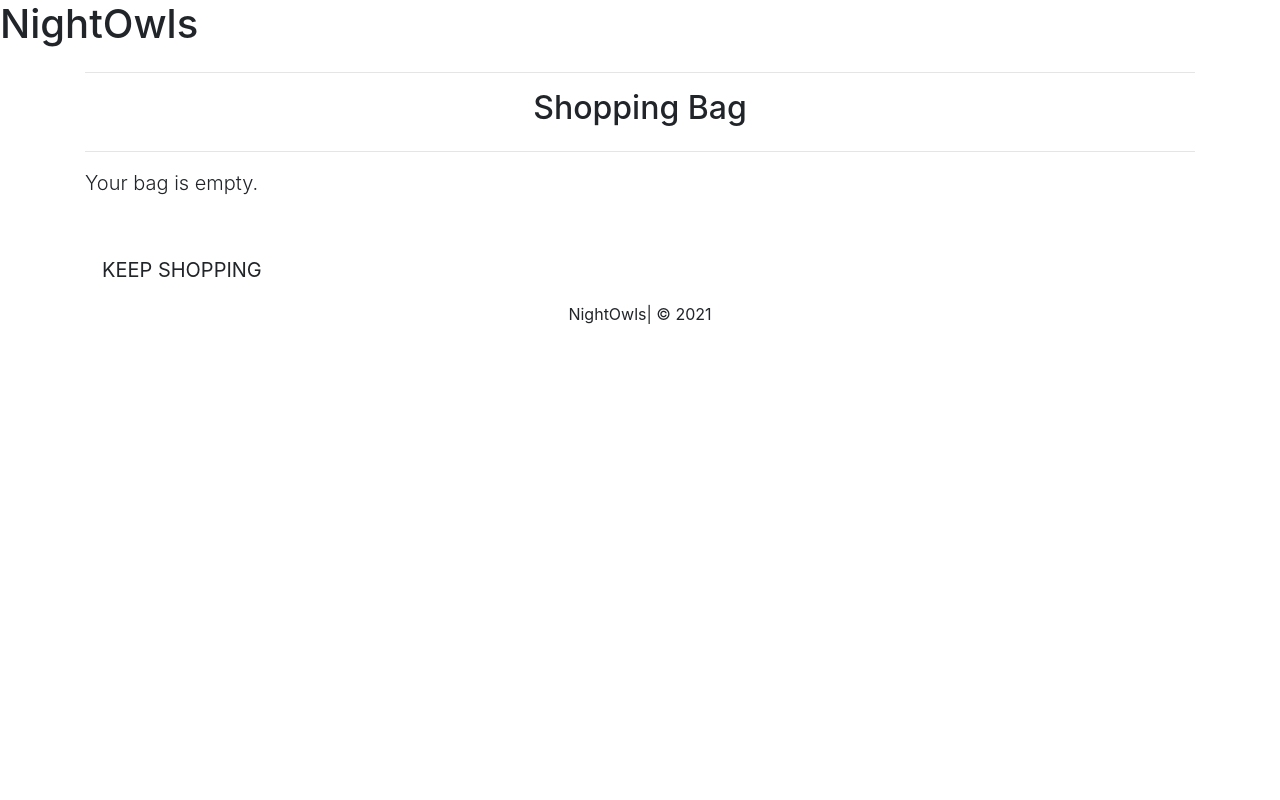
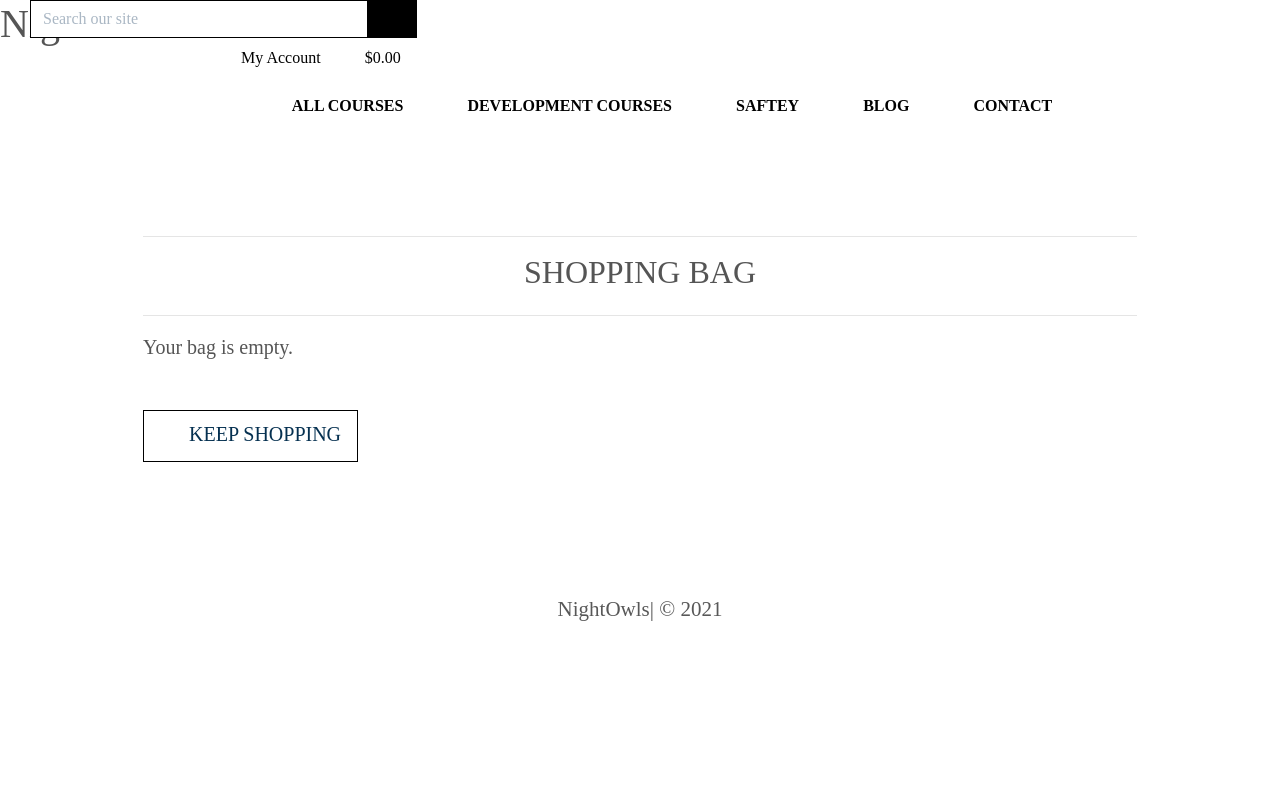
Before and after one commit to Kirst8/NightOwls, a Django app: page /bag/ in a window 1280 px wide. Run offline with Django 3.2, Linux system fonts and the light colour scheme; parts of the project's set-up code (start-up, migrations or seed data) failed here and were passed over; some libraries are stand-ins or nearby versions.

Commit message:
collectstatic files

```diff
--- a/checkout/templates/checkout/checkout.html
+++ b/checkout/templates/checkout/checkout.html
@@ -111,8 +111,6 @@
     </div>
     <div id="loading-overlay">
         <h1 class="text-light logo-font loading-spinner">
-            <span class="icon">
-                <i class="fas fa-3x fa-graduation-cap fa-spin"></i>
             </span>
         </h1>
     </div>
--- a/templates/base.html
+++ b/templates/base.html
@@ -16,13 +16,16 @@
 
     {% block corecss %}
     <link rel="stylesheet" href="https://stackpath.bootstrapcdn.com/bootstrap/4.4.1/css/bootstrap.min.css" integrity="sha384-Vkoo8x4CGsO3+Hhxv8T/Q5PaXtkKtu6ug5TOeNV6gBiFeWPGFN9MuhOf23Q9Ifjh" crossorigin="anonymous">
-     {% endblock %}
+    <link rel="stylesheet" href="{% static 'css/base.css' %}">
+    {% endblock %}
 
      {% block corejs %}
      <script src="https://code.jquery.com/jquery-3.4.1.slim.min.js" integrity="sha384-J6qa4849blE2+poT4WnyKhv5vZF5SrPo0iEjwBvKU7imGFAV0wwj1yYfoRSJoZ+n" crossorigin="anonymous"></script>
     <script src="https://cdn.jsdelivr.net/npm/popper.js@1.16.0/dist/umd/popper.min.js" integrity="sha384-Q6E9RHvbIyZFJoft+2mJbHaEWldlvI9IOYy5n3zV9zzTtmI3UksdQRVvoxMfooAo" crossorigin="anonymous"></script>
     <script src="https://stackpath.bootstrapcdn.com/bootstrap/4.4.1/js/bootstrap.min.js" integrity="sha384-wfSDF2E50Y2D1uUdj0O3uMBJnjuUD4Ih7YwaYd1iqfktj0Uod8GCExl3Og8ifwB6" crossorigin="anonymous"></script>
-     {% endblock %}
+       <!-- Stripe -->
+       <script src="https://js.stripe.com/v3/"></script>
+    {% endblock %}
 
      {% block extra_js %}
      {% endblock %}
@@ -33,7 +36,70 @@
   </head>
   <body>
     <h1>NightOwls</h1>
-    <header class="container-fluid fixed-top"></header>
+    <header class="container-fluid fixed-top">
+        <div class="col-12 col-lg-4 my-auto py-1 py-lg-0">
+            <form method="GET" action="{% url 'products' %}">
+                <div class="input-group w-100">
+                    <input class="form-control border border-black rounded-0" type="text" name="q" placeholder="Search our site">
+                    <div class="input-group-append">
+                        <button class="form-control btn btn-black border border-black rounded-0" type="submit">
+                            <span class="icon">
+                                <i class="fas fa-search"></i>
+                            </span>
+                        </button>
+                    </div>
+                </div>
+            </form>
+        </div>
+        <div class="col-12 col-lg-4 my-auto py-1 py-lg-0">
+            <ul class="list-inline list-unstyled text-center text-lg-right my-0">
+                <li class="list-inline-item dropdown">
+                    <a class="text-black nav-link" href="#" id="user-options" data-toggle="dropdown" aria-haspopup="true" aria-expanded="false">
+                        <div class="text-center">
+                            <div><i class="fas fa-user fa-lg"></i></div>
+                            <p class="my-0">My Account</p>
+                        </div>
+                    </a>
+                    <div class="dropdown-menu border-0" aria-labelledby="user-options">
+                        {% if request.user.is_authenticated %}
+                            {% if request.user.is_superuser %}
+                                <a href="{% url 'add_product' %}" class="dropdown-item">Product Management</a>
+                            {% endif %}
+                            <a href="{% url 'profile' %}" class="dropdown-item">My Profile</a>
+                            <a href="{% url 'account_logout' %}" class="dropdown-item">Logout</a>
+                        {% else %}
+                            <a href="{% url 'account_signup' %}" class="dropdown-item">Register</a>
+                            <a href="{% url 'account_login' %}" class="dropdown-item">Login</a>
+                        {% endif %}
+                    </div>
+                </li>
+                <li class="list-inline-item">
+                    <a class="{% if grand_total %}text-info font-weight-bold{% else %}text-black{% endif %} nav-link" href="{% url 'view_bag' %}">
+                        <div class="text-center">
+                            <div><i class="fas fa-shopping-bag fa-lg"></i></div>
+                            <p class="my-0">
+                                {% if grand_total %}
+                                    ${{ grand_total|floatformat:2 }}
+                                {% else %}
+                                    $0.00
+                                {% endif %}
+                            </p>
+                        </div>
+                    </a>
+                </li>
+            </ul>
+        </div>
+    </div>
+    <div class="row bg-white">
+        <nav class="navbar navbar-expand-lg navbar-light w-100">
+            <button class="navbar-toggler" type="button" data-toggle="collapse" data-target="#main-nav" aria-controls="main-nav" aria-expanded="false" aria-label="Toggle navigation">
+                <span class="navbar-toggler-icon"></span>
+            </button>
+            {% include 'includes/mobile-top-header.html' %}
+            {% include 'includes/main-nav.html' %}
+        </nav>
+    </div>
+    </header>
 
     {% if messages %}
         <div class="message-container"></div>
--- a/templates/includes/main-nav.html
+++ b/templates/includes/main-nav.html
@@ -19,7 +19,7 @@
 
         <li class="nav-item dropdown">
             <a class="logo-font font-weight-bold nav-link mr-5" href="#" id="clothing-link" data-toggle="dropdown" aria-haspopup="true" aria-expanded="false">
-                Business Courses
+               Development courses
             </a>
             <div class="dropdown-menu border-0" aria-labelledby="clothing-link">
                 <a href="{% url 'products' %}?category=Child development" class="dropdown-item">Child development</a>
@@ -31,7 +31,7 @@
 
         <li class="nav-item dropdown">
             <a class="logo-font font-weight-bold nav-link mr-5" href="#" id="homeware-link" data-toggle="dropdown" aria-haspopup="true" aria-expanded="false">
-                IT &amp; Software
+                Saftey
             </a>
             <div class="dropdown-menu border-0" aria-labelledby="homeware-link">
                 <a href="{% url 'products' %}?category=Saftey" class="dropdown-item">Saftey</a>
--- a/templates/includes/mobile-top-header.html
+++ b/templates/includes/mobile-top-header.html
@@ -25,7 +25,6 @@
     <li class="list-inline-item dropdown">
         <a class="text-black nav-link d-block d-lg-none" href="#" id="user-options" data-toggle="dropdown" aria-haspopup="true" aria-expanded="false">
             <div class="text-center">
-                <div><i class="fas fa-user-graduate fa-lg"></i></div>
                 <p class="my-0">My Account</p>
             </div>
         </a>
```
Also changed, not shown: NightOwls/settings.py (+7 -0 lines).
